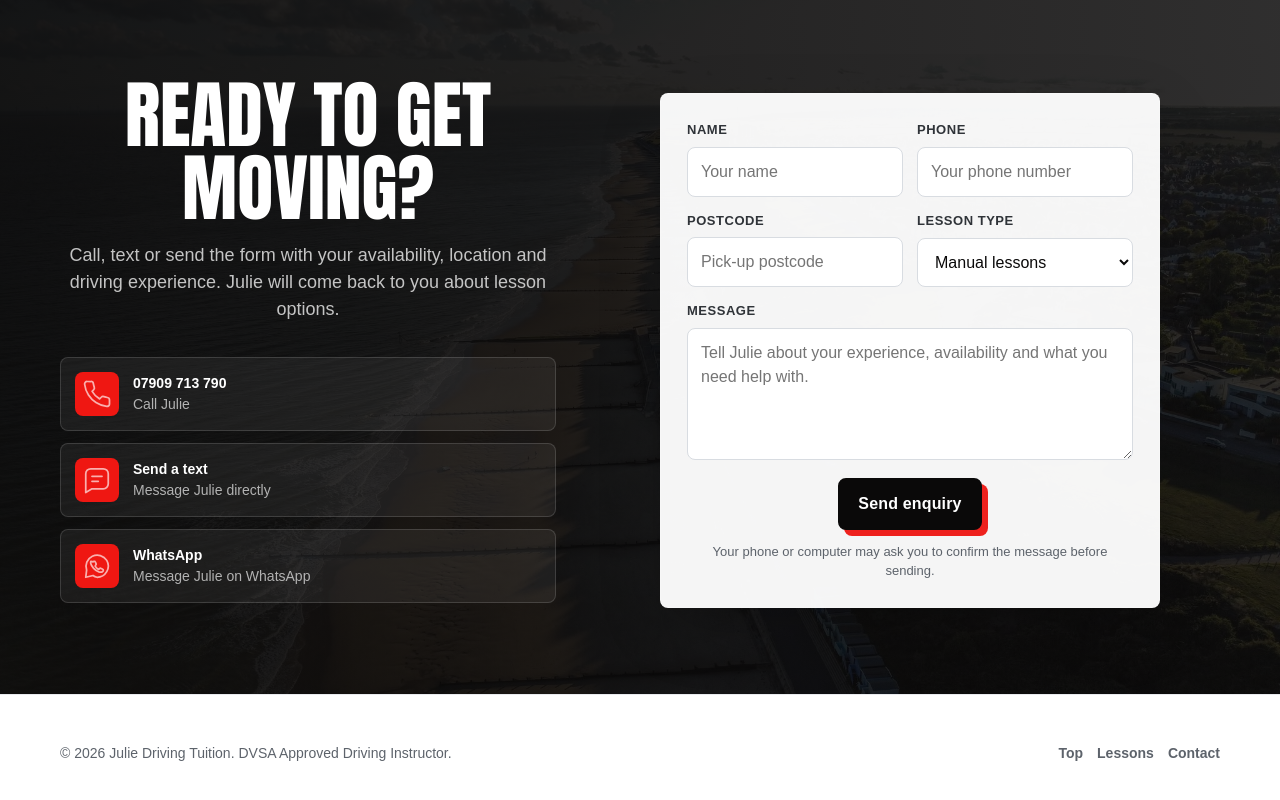
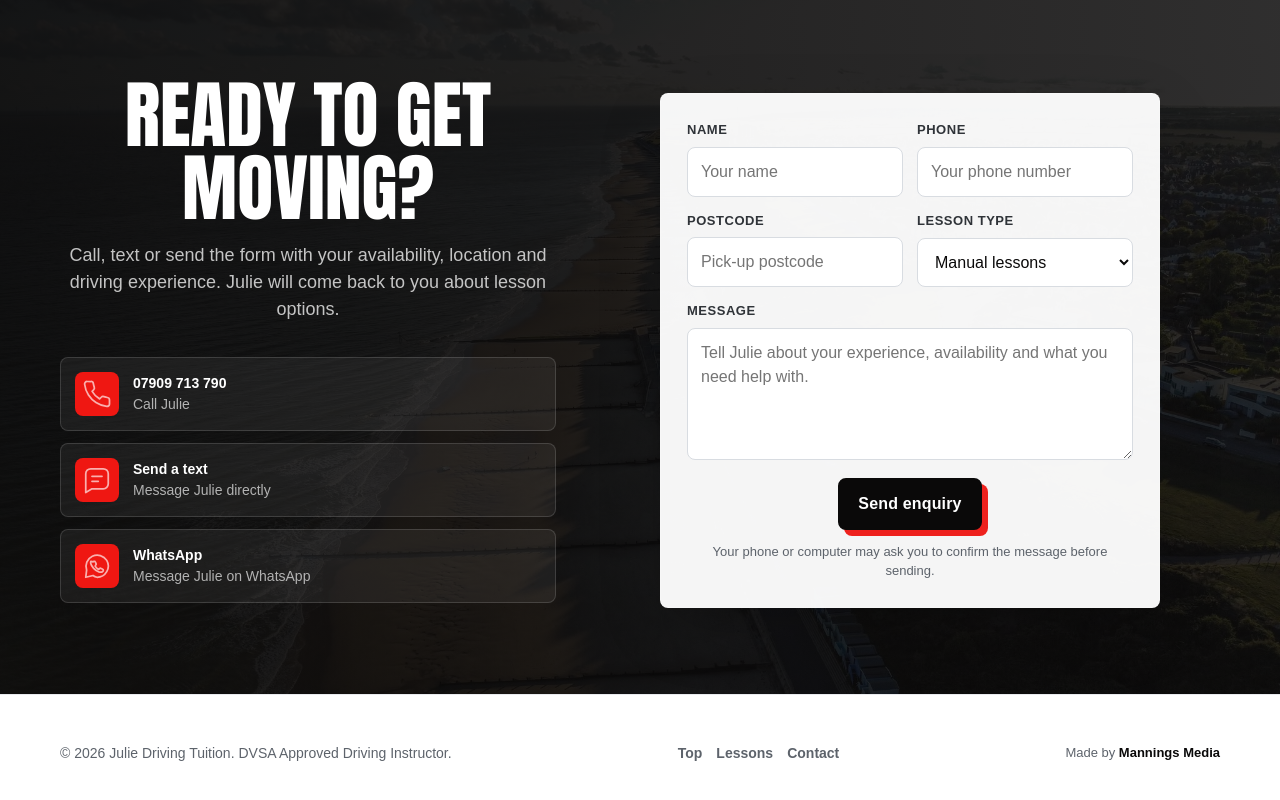
Before and after one commit to leommanning/Julie, a plain HTML site: page index.html in a window 1280 px wide. Shown: the part 2456-3256 px from the top of the page. Drawn offline with Linux system fonts and the light colour scheme.

Commit message:
Add footer credit with styling
Added footer credit section with styling.

```diff
--- a/index.html
+++ b/index.html
@@ -907,6 +907,23 @@
       color: var(--red);
     }
 
+    .footer-credit {
+      margin: 0;
+      font-size: 13px;
+      color: var(--muted);
+    }
+
+    .footer-credit a {
+      font-weight: 800;
+      color: var(--ink);
+      text-decoration: none;
+      transition: color 0.18s ease;
+    }
+
+    .footer-credit a:hover {
+      color: var(--red);
+    }
+
     .reveal {
       opacity: 0;
       transform: translateY(18px);
@@ -1031,6 +1048,11 @@
         align-items: center;
         flex-direction: column;
         text-align: center;
+      }
+
+      .footer-credit {
+        text-align: center;
+        margin-top: 8px;
       }
     }
   </style>
@@ -1279,6 +1301,7 @@
         <a href="#lessons">Lessons</a>
         <a href="#contact">Contact</a>
       </div>
+      <p class="footer-credit">Made by <a href="https://manningsmedia.co.uk" target="_blank" rel="noopener">Mannings Media</a></p>
     </div>
   </footer>
 
```
